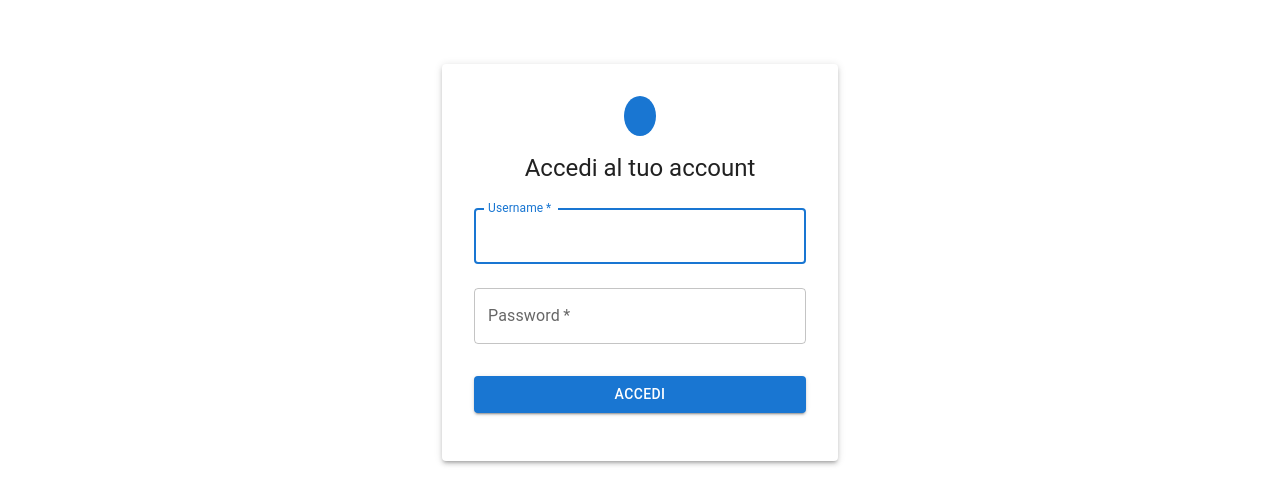
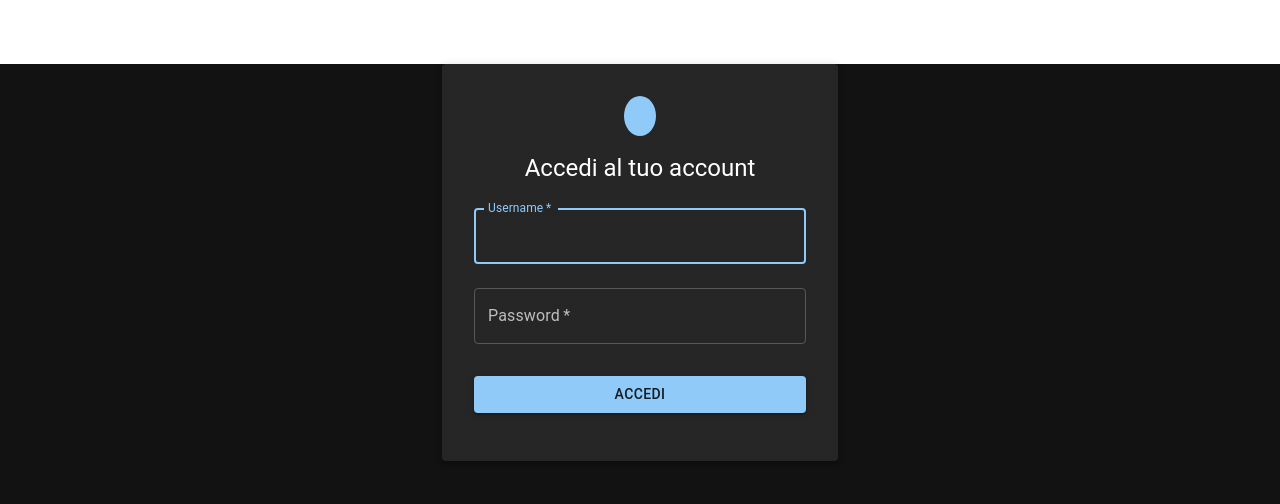
Before and after one commit to giacomo-bearzi/project-work, a React (Vite) app in the folder frontend/: page /login in a window 1280 px wide. Shown: the top 504 px of the page. Built offline with nearby package versions, Linux system fonts and the light colour scheme; some icons are missing.

Commit message:
Added Dark mode

```diff
--- a/frontend/src/App.tsx
+++ b/frontend/src/App.tsx
@@ -6,6 +6,7 @@ import ManagerDashboard from './pages/ManagerDashboard';
 import OperatorDashboard from './pages/OperatorDashboard';
 import { AuthProvider } from './context/AuthContext';
 import ProtectedRoute from './components/ProtectedRoute';
+import { CustomThemeProvider } from './context/ThemeContext';
 
 const theme = createTheme({
   palette: {
@@ -20,7 +21,7 @@ const theme = createTheme({
 
 const App = () => {
   return (
-    <ThemeProvider theme={theme}>
+    <CustomThemeProvider >
       <CssBaseline />
       <Router>
         <AuthProvider>
@@ -46,7 +47,7 @@ const App = () => {
           </Routes>
         </AuthProvider>
       </Router>
-    </ThemeProvider>
+    </CustomThemeProvider>
   );
 };
 
--- a/frontend/src/components/Navbar.tsx
+++ b/frontend/src/components/Navbar.tsx
@@ -6,8 +6,11 @@ import {
   IconButton,
   Menu,
   MenuItem,
+  Button,
 } from "@mui/material";
 import AccountCircle from "@mui/icons-material/AccountCircle";
+import { Brightness4, Brightness7 } from "@mui/icons-material";
+import { useThemeMode } from "../context/ThemeContext";
 
 interface NavbarProps {
   title: string;
@@ -17,6 +20,7 @@ interface NavbarProps {
 
 const Navbar = ({ title, userFullName, onLogout }: NavbarProps) => {
   const [anchorEl, setAnchorEl] = useState<null | HTMLElement>(null);
+   const { mode, toggleTheme } = useThemeMode();
 
   const handleMenu = (event: React.MouseEvent<HTMLElement>) => {
     setAnchorEl(event.currentTarget);
@@ -33,6 +37,9 @@ const Navbar = ({ title, userFullName, onLogout }: NavbarProps) => {
           {title}
         </Typography>
         <Typography sx={{ mr: 1 }}>{userFullName}</Typography>
+         <Button color="inherit" onClick={toggleTheme} className="mr-2">
+            {mode === "dark" ? <Brightness7 /> : <Brightness4 />}
+          </Button>
         <IconButton size="large" color="inherit" onClick={handleMenu}>
           <AccountCircle />
         </IconButton>
--- /dev/null
+++ b/frontend/src/context/ThemeContext.tsx
@@ -0,0 +1,44 @@
+// src/context/ThemeContext.tsx
+import { createContext, useContext, useMemo, useState } from "react";
+import { createTheme, ThemeProvider } from "@mui/material";
+import type { Theme } from "@mui/material";
+
+type ThemeMode = "light" | "dark";
+
+const ThemeModeContext = createContext<{
+  mode: ThemeMode;
+  toggleTheme: () => void;
+}>({
+  mode: "dark",
+  toggleTheme: () => {},
+});
+
+export const useThemeMode = () => useContext(ThemeModeContext);
+
+export const CustomThemeProvider = ({
+  children,
+}: {
+  children: React.ReactNode;
+}) => {
+  const [mode, setMode] = useState<ThemeMode>("dark");
+
+  const toggleTheme = () => {
+    setMode((prev) => (prev === "dark" ? "light" : "dark"));
+  };
+
+  const theme: Theme = useMemo(
+    () =>
+      createTheme({
+        palette: {
+          mode,
+        },
+      }),
+    [mode]
+  );
+
+  return (
+    <ThemeModeContext.Provider value={{ mode, toggleTheme }}>
+      <ThemeProvider theme={theme}>{children}</ThemeProvider>
+    </ThemeModeContext.Provider>
+  );
+};
```
